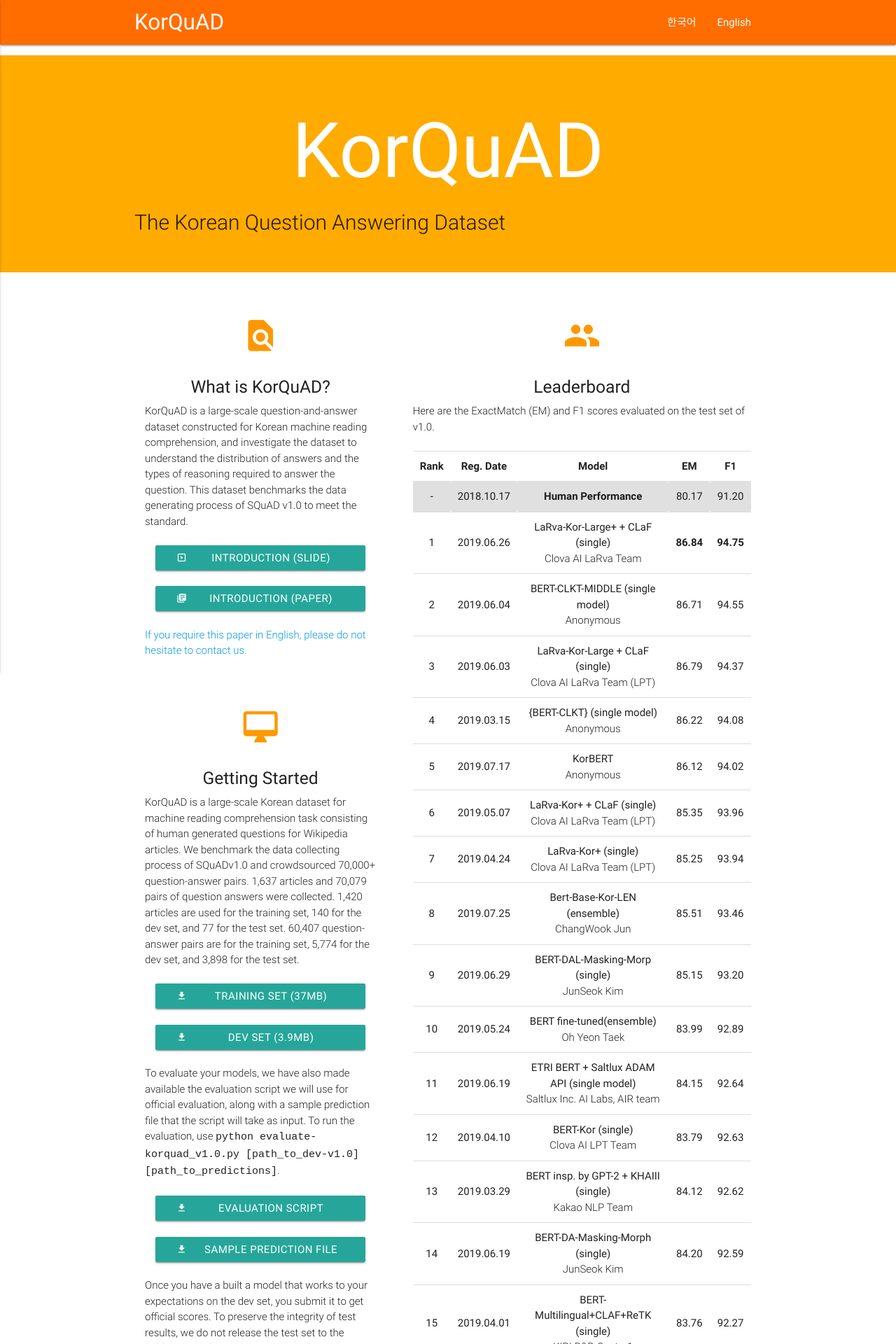
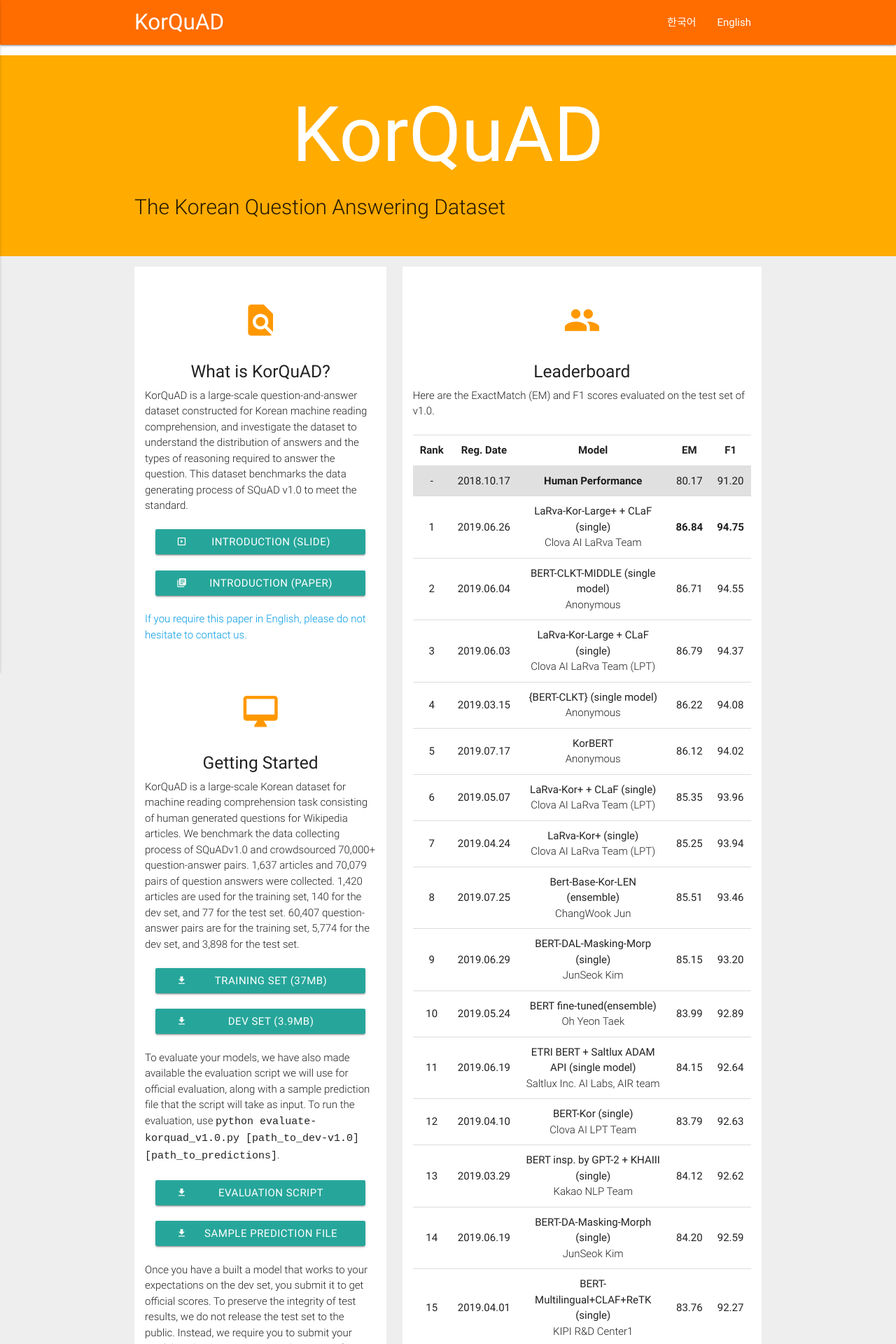
Before and after one commit to korquad/korquad.github.io, a Jekyll site: the page built from category/index_english.html, in a window 1280 px wide. Shown: the top 1920 px of the page at 70% size. Built offline with Jekyll 4.4.1, drawn with Linux system fonts in a browser that asks for light colours.

Commit message:
Update index_english.html

```diff
--- a/category/index_english.html
+++ b/category/index_english.html
@@ -43,10 +43,10 @@
     </header>
 -->
 
-    <main e="background-color:#eee">
+    <main style="background-color:#eee">
     <div class="cover" style="background-color:#ffab00">
     <div class="container">
-      <br><br>
+      <br>
       <h1 class="header center white-text" style="font-size: 7.3em">KorQuAD</h1>
       <h5 class="header col s12 light" style="font-size: 2em"><p>The Korean Question Answering Dataset</p></h5>
       <br><br>
```
